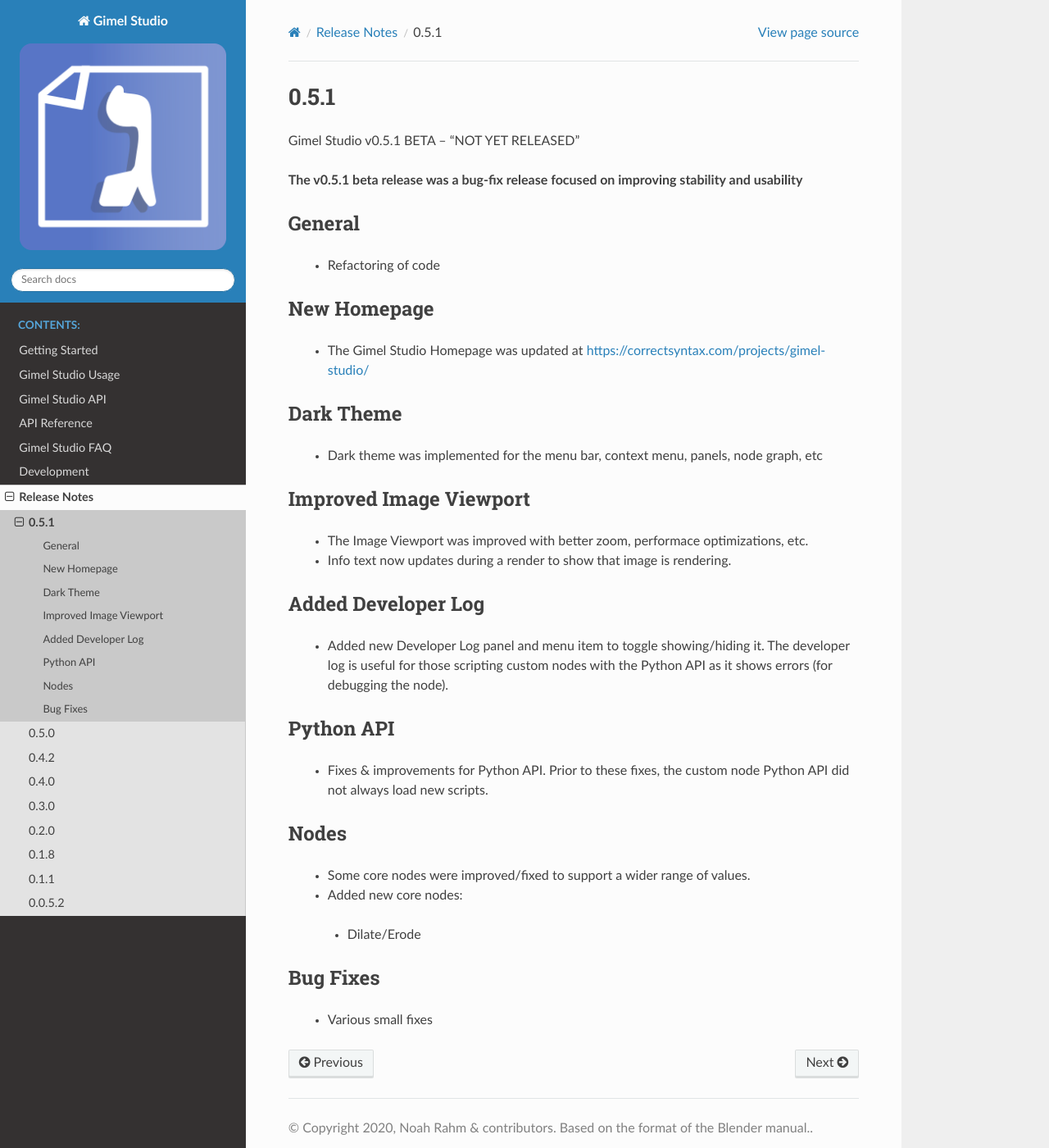
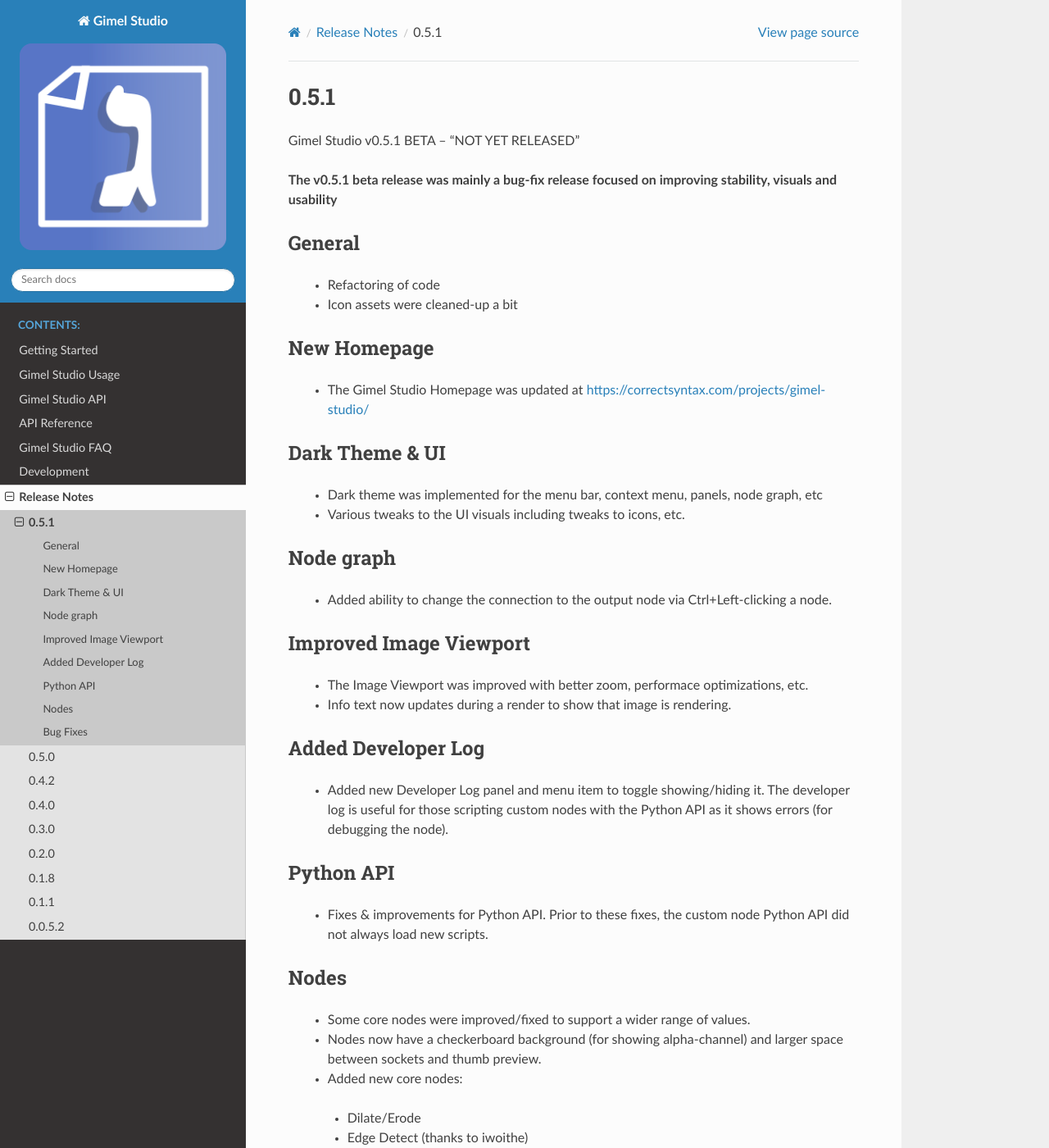
Before and after one commit to GimelStudio/Gimel-Studio, a Sphinx documentation site: the page built from docs/source/release_notes/0.5.1.rst, in a window 1280 px wide and 1400 px high. Shown: the whole window at 82% size. Built offline with Sphinx 7.4.7 and the Read the Docs theme 2.0.0, drawn with Linux system fonts in a browser that asks for light colours; the version number could not be read and is left out; some of the changed text lies outside the part shown.

Commit message:
update release notes

```diff
--- a/docs/source/release_notes/0.5.1.rst
+++ b/docs/source/release_notes/0.5.1.rst
@@ -3,13 +3,14 @@
 
 Gimel Studio v0.5.1 BETA -- "NOT YET RELEASED"
 
-**The v0.5.1 beta release was a bug-fix release focused on improving stability and usability**
+**The v0.5.1 beta release was mainly a bug-fix release focused on improving stability, visuals and usability**
 
 
 General
 -------
 
  * Refactoring of code
+ * Icon assets were cleaned-up a bit
 
 
 New Homepage
@@ -18,10 +19,17 @@ New Homepage
  * The Gimel Studio Homepage was updated at https://correctsyntax.com/projects/gimel-studio/
 
 
-Dark Theme
+Dark Theme & UI
+---------------
+
+ * Dark theme was implemented for the menu bar, context menu, panels, node graph, etc
+ * Various tweaks to the UI visuals including tweaks to icons, etc.
+
+
+Node graph
 ----------
 
- * Dark theme was implemented for the menu bar, context menu, panels, node graph, etc
+ * Added ability to change the connection to the output node via Ctrl+Left-clicking a node.
 
 
 Improved Image Viewport
@@ -47,12 +55,13 @@ Nodes
 -----
 
  * Some core nodes were improved/fixed to support a wider range of values.
-
+ * Nodes now have a checkerboard background (for showing alpha-channel) and larger space between sockets and thumb preview.
  * Added new core nodes:
   - Dilate/Erode
+  - Edge Detect (thanks to iwoithe)
 
 
 Bug Fixes
 ---------
 
- * Various small fixes
+ * Various small fixes here and there. :)
```
